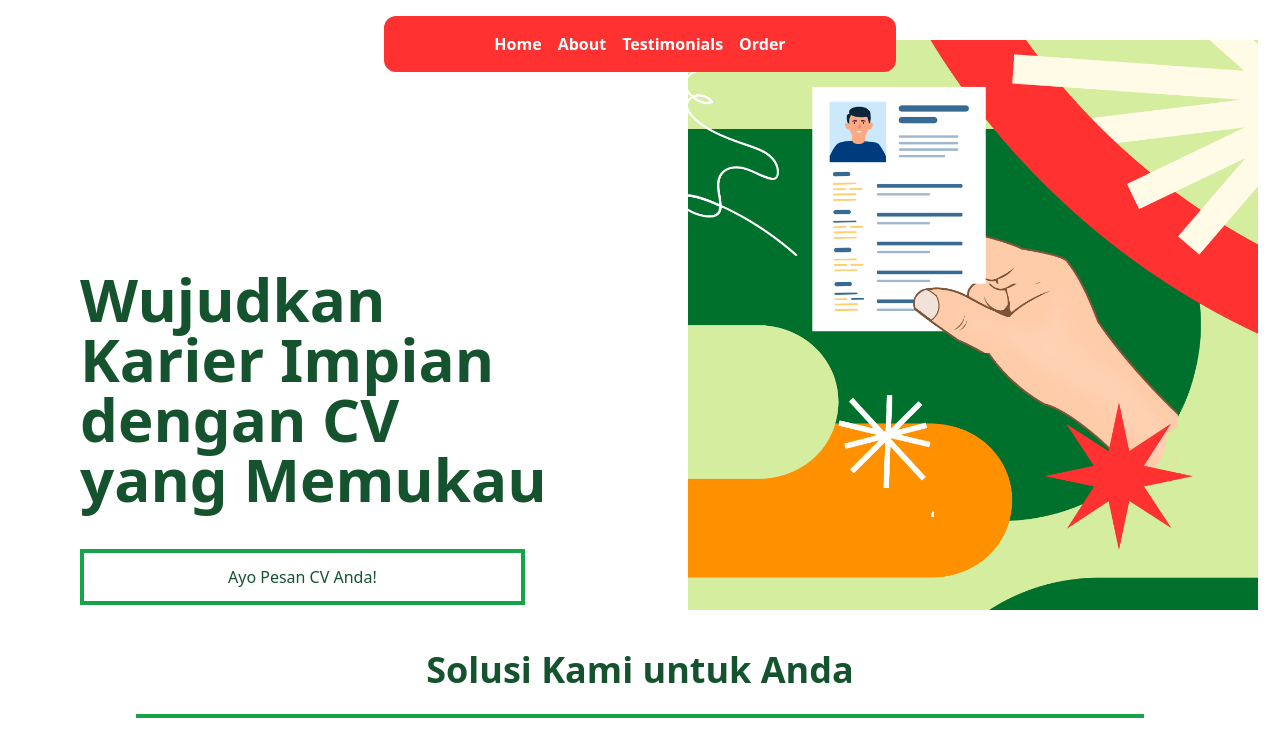
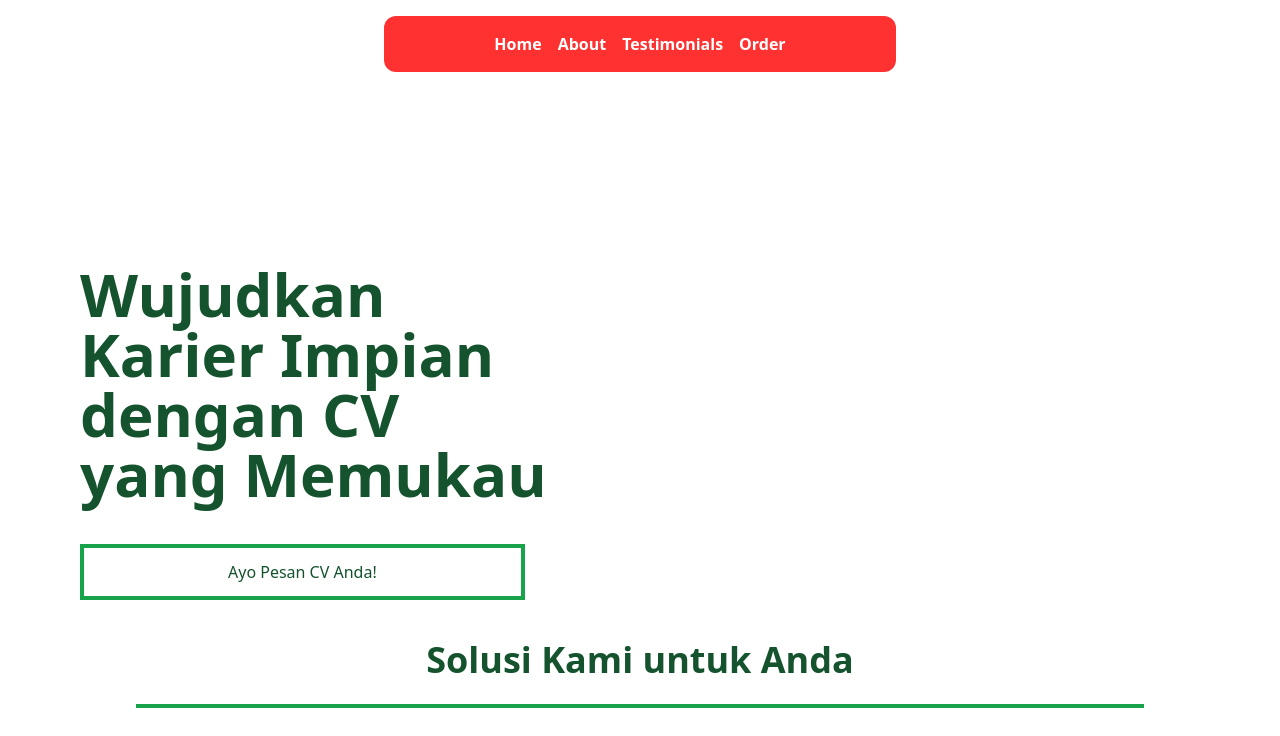
Before and after one commit to siddiqfathurahman/cv-wesite-layanan-jasa-cv, a React (Vite) app: page / in a window 1280 px wide. Shown: the top 736 px of the page. Built offline with nearby package versions, Linux system fonts and the light colour scheme.

Commit message:
Update Home.jsx

```diff
--- a/src/components/Home.jsx
+++ b/src/components/Home.jsx
@@ -9,9 +9,7 @@ const Home = () => {
                     </button>
                 </div>
             </div>
-            <div className="px-4 md:pl-28">
-                <img src="/utama.png" alt="Gambar Utama" className="w-full md:w-[570px] mb-6 md:mb-0" />
-            </div>
+
         </div>
     );
 };
```
